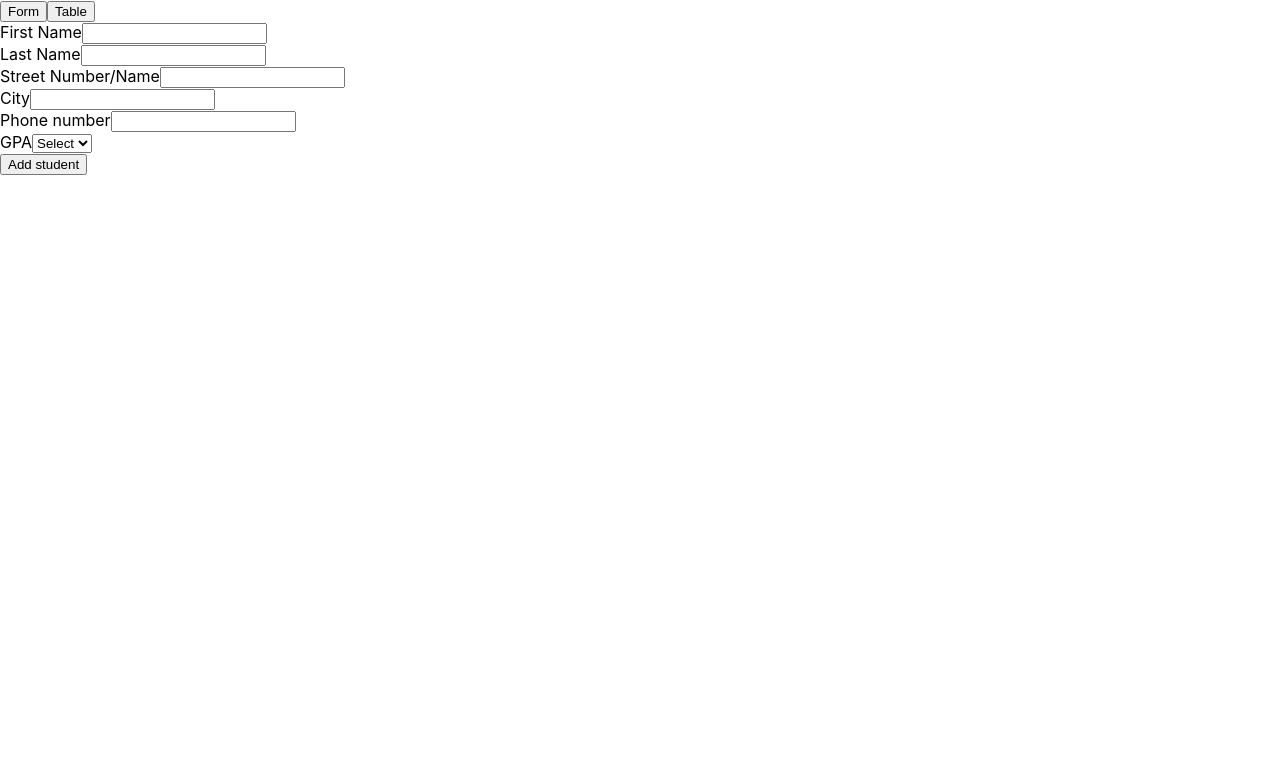
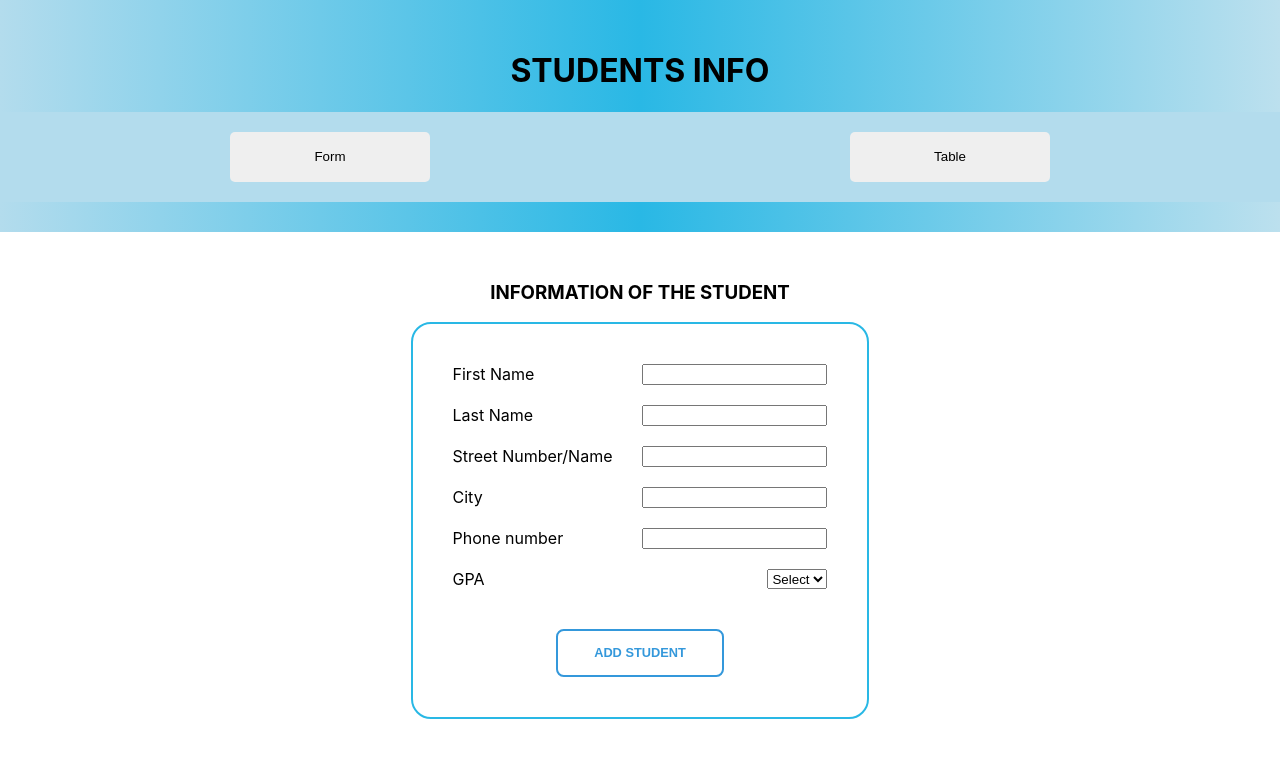
Before and after one commit to mark7dev/honeywell, a React (Create React App) app: page / in a window 1280 px wide. Shown: the top 758 px of the page. Built offline with nearby package versions, Linux system fonts and the light colour scheme.

Commit message:
add styles

```diff
--- a/package.json
+++ b/package.json
@@ -7,6 +7,7 @@
     "@testing-library/react": "^9.5.0",
     "@testing-library/user-event": "^7.2.1",
     "axios": "^0.19.2",
+    "node-sass": "^4.14.1",
     "react": "^16.13.1",
     "react-dom": "^16.13.1",
     "react-redux": "^7.2.0",
--- a/src/components/Form.js
+++ b/src/components/Form.js
@@ -1,6 +1,7 @@
 import React, { useState } from 'react';
 import { useDispatch } from 'react-redux';
 import { addStudentAction } from '../actions/studentsActions';
+import './styles/Form.scss';
 
 const Form = ({history}) => {
 
@@ -73,13 +74,15 @@ const Form = ({history}) => {
     }
 
     return (
-        <>
+        <div className="form__container">
+            <h3>INFORMATION OF THE STUDENT</h3>
+            <div className="form">
                 <form
                     onSubmit={submitStudent}
                 >
-                <div>
+                    <div className="info">
                         <label htmlFor="name">First Name</label>
-                    <input
+                        <input className="form__input"
                             type="text"
                             id="name"
                             name="name"
@@ -87,9 +90,9 @@ const Form = ({history}) => {
                             onChange={handleChange}
                         />
                     </div>
-                <div>
+                    <div className="info">
                         <label htmlFor="last">Last Name</label>
-                    <input
+                        <input className="form__input"
                             type="text"
                             id="last"
                             name="last"
@@ -97,9 +100,9 @@ const Form = ({history}) => {
                             onChange={handleChange}
                         />
                     </div>
-                <div>
+                    <div className="info">
                         <label htmlFor="street">Street Number/Name</label>
-                    <input
+                        <input className="form__input"
                             type="text"
                             id="street"
                             name="street"
@@ -107,9 +110,9 @@ const Form = ({history}) => {
                             onChange={handleChange}
                         />
                     </div>
-                <div>
+                    <div className="info">
                         <label htmlFor="city">City</label>
-                    <input
+                        <input className="form__input"
                             type="text"
                             id="city"
                             name="city"
@@ -117,9 +120,9 @@ const Form = ({history}) => {
                             onChange={handleChange}
                         />
                     </div>
-                <div>
+                    <div className="info">
                         <label htmlFor="phone">Phone number</label>
-                    <input
+                        <input className="form__input"
                             type="text"
                             id="phone"
                             name="phone"
@@ -127,7 +130,7 @@ const Form = ({history}) => {
                             onChange={handleChange}
                         />
                     </div>
-                <div>
+                    <div className="info">
                         <label>GPA</label>
                         <select name="gpa" value={gpa} onChange={handleChange}>
                             { gpaOptions.map(item => (
@@ -138,10 +141,13 @@ const Form = ({history}) => {
                             ))}
                         </select>
                     </div>
-                <input type="submit" value="Add student"/>
+                    <div className="submit__container">
+                        <input className="btn__submit" type="submit" value="Add student"/>
+                    </div>
                 </form>
-            { error ? <p>All fields are required</p> : null }
-        </>
+                { error ? <p className="message">All fields are required</p> : null }
+            </div>
+        </div>
     );
 }
 
--- a/src/components/Header.js
+++ b/src/components/Header.js
@@ -1,12 +1,16 @@
 import React from 'react';
 import { Link } from 'react-router-dom';
+import './styles/Header.scss';
 
 const Header = () => {
     return (
-        <>
-            <Link to={'/'}><button>Form</button></Link>
-            <Link to={'/table'}><button>Table</button></Link>
-        </>
+        <div className="header">
+            <h1>STUDENTS INFO</h1>
+            <div className="menu">
+                <Link to={'/'}><button className="menu__options">Form</button></Link>
+                <Link to={'/table'}><button className="menu__options">Table</button></Link>
+            </div>
+        </div>
     );
 }
 
--- a/src/components/Student.js
+++ b/src/components/Student.js
@@ -1,6 +1,7 @@
 import React from 'react';
 import { useSelector } from 'react-redux';
 import avatar from '../images/avatar.jpg';
+import './styles/Student.scss';
 
 const Student = () => {
 
@@ -11,10 +12,12 @@ const Student = () => {
     const { name, last, street, city, phone, gpa } = student;
 
     return (
-        <>
-            <div>
-                <img src={avatar} alt="Avatar"/>
-                <div>
+        <div className="card__container">
+            <div className="card">
+                <div className="img__container">
+                    <img src={avatar} alt="Avatar"/>
+                </div>
+                <div className="card__info">
                     <h4><b>{name} {last}</b></h4>
                     <p>Street: {street}</p>
                     <p>City: {city}</p>
@@ -22,7 +25,8 @@ const Student = () => {
                     <p>GPA: {gpa}</p>
                 </div>
             </div>
-        </>
+        </div>
+
     );
 }
 
--- a/src/components/StudentRow.js
+++ b/src/components/StudentRow.js
@@ -3,6 +3,7 @@ import { useHistory } from 'react-router-dom';
 import Swal from 'sweetalert2';
 import { useDispatch } from 'react-redux';
 import { deleteStudentAction, getStudentAction } from '../actions/studentsActions';
+import './styles/StudentRow.scss';
 
 const StudentRow = ({student}) => {
 
@@ -45,8 +46,8 @@ const StudentRow = ({student}) => {
             <td>{city}</td>
             <td>{phone}</td>
             <td>{gpa}</td>
-            <td><button onClick={() => goDetails(student)}>See details</button></td>
-            <td><button onClick={() => confirmDeleteStudent(id)}>X</button></td>
+            <td><button class="btn btn__details" onClick={() => goDetails(student)}>See details</button></td>
+            <td><button class="btn btn__delete" onClick={() => confirmDeleteStudent(id)}>X</button></td>
         </tr>
     );
 }
--- a/src/components/Table.js
+++ b/src/components/Table.js
@@ -2,6 +2,7 @@ import React, { useEffect } from 'react';
 import { useSelector, useDispatch } from 'react-redux';
 import { getStudentsAction } from '../actions/studentsActions';
 import StudentRow from './StudentRow';
+import './styles/Table.scss';
 
 const Table = () => {
 
@@ -15,7 +16,7 @@ const Table = () => {
     const students = useSelector( state => state.students.students );
 
     return (
-        <>
+        <div className="table__container">
             <table>
                 <thead>
                     <tr>
@@ -40,7 +41,7 @@ const Table = () => {
                     )}
                 </tbody>
             </table>
-        </>
+        </div>
     );
 }
 
--- /dev/null
+++ b/src/components/styles/Form.scss
@@ -0,0 +1,54 @@
+.form__container {
+    display: flex;
+    flex-direction: column;
+    align-items: center;
+    margin-top: 30px;
+}
+
+.form {
+    border: 2px solid rgba(41,184,229,1);
+    padding: 20px;
+    border-radius: 20px;
+
+    .info {
+        display: flex;
+        justify-content: space-between;
+        margin: 20px;
+
+        .form__input {
+            margin-left: 30px;
+        }
+    }
+
+    .submit__container {
+        display: flex;
+        justify-content: center;
+
+        .btn__submit {
+            box-sizing: border-box;
+            appearance: none;
+            background-color: transparent;
+            border: 2px solid #3498db;
+            border-radius: 0.6em;
+            color: #3498db;
+            cursor: pointer;
+            display: flex;
+            align-self: center;
+            font-size: 0.8rem;
+            font-weight: 400;
+            line-height: 1;
+            margin: 20px;
+            padding: 1.2em 2.8em;
+            text-decoration: none;
+            text-align: center;
+            text-transform: uppercase;
+            font-family: 'Montserrat', sans-serif;
+            font-weight: 700;
+        }
+    }
+}
+
+.message {
+    color: red;
+    font-weight: bolder;
+}
--- /dev/null
+++ b/src/components/styles/Header.scss
@@ -0,0 +1,30 @@
+$mainColor: linear-gradient(to right, rgba(179,220,237,1) 0%, rgba(41,184,229,1) 50%, rgba(188,224,238,1) 100%);
+
+$secondaryColor: rgba(179,220,237,1);
+
+.header {
+    background: $mainColor;
+    display: flex;
+    flex-direction: column;
+    text-align: center;
+    padding: 30px 0;
+}
+
+.menu {
+   padding: 20px;
+   background: $secondaryColor;
+   display: flex;
+   justify-content: space-around;
+}
+
+.menu__options {
+    border-radius: 5px;
+    width: 200px;
+    height: 50px;
+    border: $secondaryColor;
+}
+
+.menu__options:hover {
+    background:  rgba(41,184,229,1);
+    font-weight: bolder;
+}
--- /dev/null
+++ b/src/components/styles/Student.scss
@@ -0,0 +1,18 @@
+.card__container {
+    padding: 50px;
+    display: flex;
+    justify-content: center;
+}
+
+.card {
+    width: 600px;
+    height: 300px;
+    display: flex;
+    border: 2px solid rgba(41,184,229,1);
+    align-items: center;
+}
+
+img {
+    height: 250px;
+    width: 330px;
+}
--- /dev/null
+++ b/src/components/styles/StudentRow.scss
@@ -0,0 +1,38 @@
+.btn {
+    box-sizing: border-box;
+    appearance: none;
+    border-radius: 0.6em;
+    cursor: pointer;
+    display: flex;
+    align-self: center;
+    font-size: 0.8rem;
+    line-height: 1;
+    margin: 10px;
+    padding: 0.5em 1em;
+    text-decoration: none;
+    text-align: center;
+}
+
+.btn__details {
+    background-color: white;
+    border: 2px solid #3498db;
+    color: #3498db;
+}
+
+.btn__details:hover {
+    background-color: #3498db;
+    border: 2px solid #3498db;
+    color: white;
+}
+
+.btn__delete {
+    background-color: white;
+    border: 2px solid red;
+    color: red;
+}
+
+.btn__delete:hover {
+    background-color: red;
+    border: 2px solid red;
+    color: white;
+}
--- /dev/null
+++ b/src/components/styles/Table.scss
@@ -0,0 +1,21 @@
+$secondaryColor: rgba(179,220,237,1);
+
+.table__container {
+    margin: 30px;
+}
+
+table {
+    font-family: arial, sans-serif;
+    border-collapse: collapse;
+    width: 100%;
+}
+
+td, th {
+    border: 1px solid $secondaryColor;
+    text-align: left;
+    padding: 8px;
+}
+
+tr:nth-child(even) {
+    background-color: $secondaryColor;
+}
```
Also changed, not shown: 1 other file (tests, documents, lock files or other folders). Lines whose indentation alone changed are shown as unchanged.
